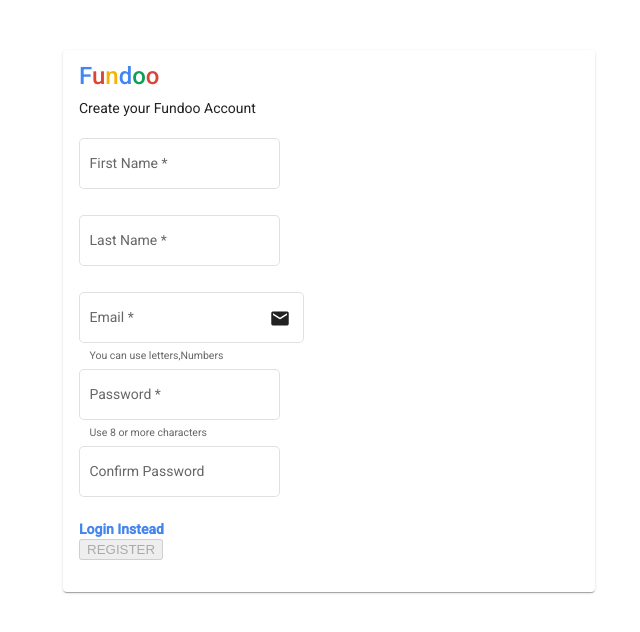
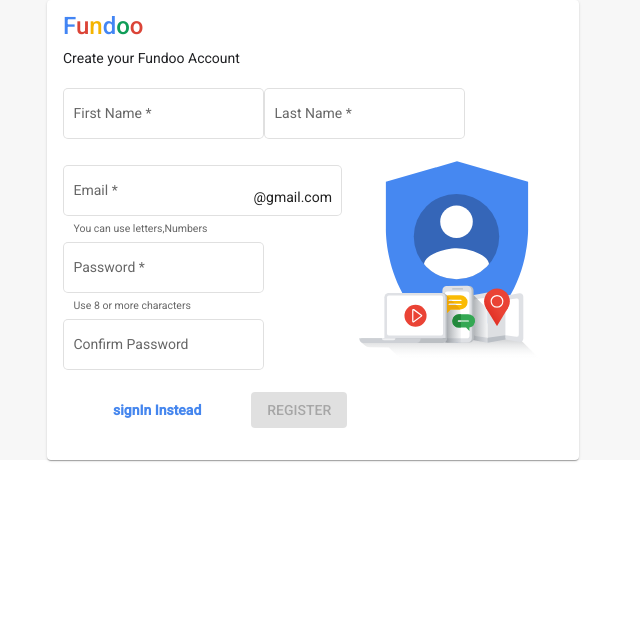
Before and after one commit to Arjunsing1997/FundooAngular, an Angular app in the folder Fundoo/: page /register in a window 1280 px wide. Shown: the top 632 px of the page, without its empty margins (327-967 px from the left). Built offline with nearby package versions, Linux system fonts and the light colour scheme.

Commit message:
Fundoo Note with Register

```diff
--- a/Fundoo/angular.json
+++ b/Fundoo/angular.json
@@ -93,6 +93,7 @@
               "src/favicon.ico",
               "src/assets"
             ],
+
             "styles": [
               "src/styles.scss"
             ],
--- a/Fundoo/src/app/Components/register/register.component.html
+++ b/Fundoo/src/app/Components/register/register.component.html
@@ -25,7 +25,7 @@
                                 <mat-card-subtitle>Create your Fundoo Account</mat-card-subtitle>
                             </div>
 
-                            <div fxLayout="row" fxLayoutWrap fxLayoutGap="10px" fxLayout.xs="column">
+                            <div class="names" fxLayout="row" fxLayoutWrap fxLayoutGap="10px" fxLayout.xs="column">
                                 <div>
                                     <mat-form-field appearance="outline" fxFlex="100" fxFlex.xs="100">
                                         <mat-label>First Name</mat-label>
@@ -38,9 +38,7 @@
                                             characters
                                         </mat-error>
                                     </mat-form-field>
-                                </div>
 
-                                <div>
                                     <mat-form-field appearance="outline" fxFlex.xs="100">
                                         <mat-label>Last Name</mat-label>
                                         <input matInput type="text" placeholder="LastName" formControlName="lastName"
@@ -63,7 +61,7 @@
                                     </mat-error>
                                     <mat-error *ngIf="registerForm.hasError('email', 'email')">invalid mail</mat-error>
                                     <mat-hint>You can use letters,Numbers</mat-hint>
-                                    <mat-icon matSuffix>email</mat-icon>
+                                    <mat matSuffix>@gmail.com</mat>
                                 </mat-form-field>
                             </div>
 
@@ -101,21 +99,24 @@
                                             <mat-error *ngIf="registerForm.hasError('notSame')">
                                                 Passwords did not match
                                             </mat-error>
+
                                         </mat-form-field>
 
                                     </div>
                                 </div>
                             </div>
-                            <div fxLayoutAlign="space-between center">
-                                <a class="signIn" (click)="login()">Login Instead</a>
-                                <div></div>
-                                <button mat-raised-button color="black" [disabled]="!registerForm.valid">REGISTER</button>
+                            <div fxLayoutAlign="space-between center" class="buttons">
+                                <a class="signIn" (click)="login()">signIn Instead</a>
+                                <button mat-raised-button [disabled]="!registerForm.valid" class="register">REGISTER</button>
+
+                            </div>
+                            <div ng-repeat="file in imagefinaldata" style="display:inline;">
+                                <img class="close" src="../assets/Images/accountImage.svg" width="244" height="244" />
                             </div>
                         </mat-card-content>
                     </div>
-
                 </form>
             </div>
         </mat-card>
     </div>
-    </div>
+</div>
--- a/Fundoo/src/app/Components/register/register.component.scss
+++ b/Fundoo/src/app/Components/register/register.component.scss
@@ -46,13 +46,16 @@
     color: #4586ee;
     font-weight: bold;
     cursor: pointer;
-    // margin-top: 20%;
+     padding-inline: 10%;
   }
 
   .content {
-    max-width: 500px;
-    margin: auto;
-    margin-top: 50px;
+    min-height: calc(100% - 80%);
+    background-color: #f7f7f7;
+    display: flex;
+    justify-content: center;
+    align-items: center;
+    border: 0px solid green;
   }
 
   .main{
@@ -102,5 +105,22 @@
      min-height: 212px;
 
     }
+  }
+  .names
+  {
+    padding-right: 20px;
+  }
 
+  .close {
+    position:absolute;
+    top: 0;
+    right: 0;
+    display: inline-block;
+    margin-top:130px;
   }
+  .register
+  {
+    background-color: #4285F4;
+    cursor: pointer;
+    color:white ;
+  }
--- a/Fundoo/src/app/Components/register/register.component.ts
+++ b/Fundoo/src/app/Components/register/register.component.ts
@@ -3,6 +3,7 @@
 import { Router } from '@angular/router';
 import { from } from 'rxjs';
 import { UserServiceService } from '../../Services/user-service.service';
+
 
 
 
--- a/Fundoo/src/app/app.component.html
+++ b/Fundoo/src/app/app.component.html
@@ -1 +1 @@
-<app-register></app-register>
+<router-outlet></router-outlet>
--- a/Fundoo/src/app/app.module.ts
+++ b/Fundoo/src/app/app.module.ts
@@ -9,6 +9,7 @@
 import {MatSidenavModule} from '@angular/material/sidenav';
 import {MatIconModule} from '@angular/material/icon';
 import {MatCardModule} from '@angular/material/card';
+import {MatButtonModule} from '@angular/material/button';
 import { FormsModule, ReactiveFormsModule } from '@angular/forms';
 import { HttpClientModule } from '@angular/common/http';
 import {MatDialogModule} from '@angular/material/dialog';
@@ -35,7 +36,8 @@
     BrowserAnimationsModule,
     MatFormFieldModule,
     MatInputModule, FormsModule, ReactiveFormsModule, MatCardModule, HttpClientModule,
-    MatToolbarModule, MatIconModule, MatSidenavModule, MatListModule, MatMenuModule, MatDialogModule
+    MatToolbarModule, MatIconModule, MatSidenavModule, MatListModule, MatMenuModule, MatDialogModule,
+    MatButtonModule
   ],
   providers: [],
   bootstrap: [AppComponent]
--- a/Fundoo/src/styles.scss
+++ b/Fundoo/src/styles.scss
@@ -2,6 +2,7 @@
 // Custom Theming for Angular Material
 // For more information: https://material.angular.io/guide/theming
 @import '~@angular/material/theming';
+@import '~@angular/material/prebuilt-themes/indigo-pink.css';
 // Plus imports for other components in your app.
 
 // Include the common styles for Angular Material. We include this here so that you only
```
Also changed, not shown: Fundoo/src/assets/Images/accountImage.svg.
